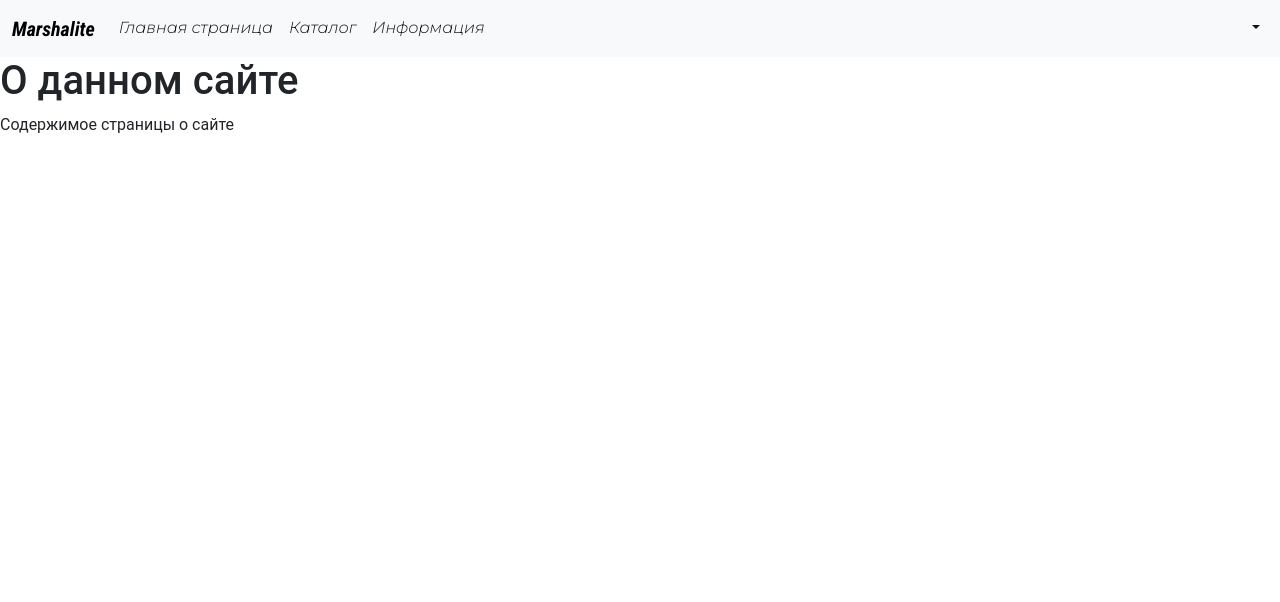
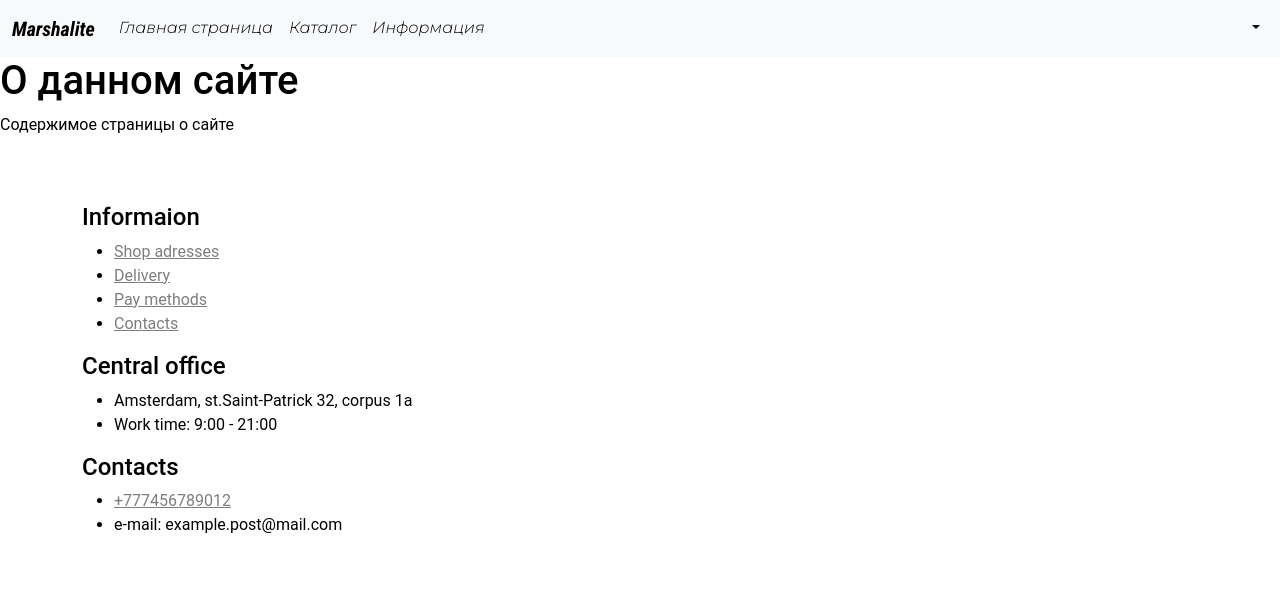
Before and after one commit to thrns666/Django-Marshallite-store, a Django app: page /about/ in a window 1280 px wide. Shown: the top 602 px of the page. Run offline with Django 4.2, Linux system fonts and the light colour scheme.

Commit message:
footer changes...%50(without bootstrap web)

```diff
--- a/thrns666/mainsite/static/mainsite/css/style.css
+++ b/thrns666/mainsite/static/mainsite/css/style.css
@@ -13,7 +13,7 @@ body {
     font-family: 'Roboto', sans-serif;
     font-size: 16px;
     font-weight: 400;
-    color: #fff
+    color: #000000;
     background-color: #fff;
     min-width: 320px;
 }
@@ -29,18 +29,18 @@ section {
 
 
 a {
-    color: #fff;
+    color: #7e7e7e;
 }
 
 a:hover {
-    color: #fff;
+    color: #000000;
 }
 
 
 /* Header*/
 
 .navbar-expand-lg .navbar-nav .nav-link {
-    color: #111;
+    color: #000000;
     font-weight: 500;
     /*text-transform: uppercase;*/
 }
@@ -61,3 +61,16 @@ a:hover {
 .top-menu li a:hover::after{
     transform: scale(1);
 }
+
+.footer {
+    color: #343434;
+    text-transform: uppercase;
+    font-size: 16px;
+    border-bottom: 1px solid #666;
+    padding-bottom: 3px;
+}
+
+.footer a {
+    text-decoration: none;
+    transition: all .3s;
+}
--- a/thrns666/mainsite/templates/mainsite/base.html
+++ b/thrns666/mainsite/templates/mainsite/base.html
@@ -57,5 +57,43 @@
 {% block content%}
 {% endblock content %}
 
+{% block footer %}
+<footer>
+    <section>
+        <div class="container">
+            <div class="row">
+                <div class=".col-md-3.col-6">
+                    <h4>Informaion</h4>
+                    <ul class="list-unstyle">
+                        <li><a href="#" > Shop adresses</a></li>
+                        <li><a href="#" > Delivery</a></li>
+                        <li><a href="#" > Pay methods</a></li>
+                        <li><a href="#" > Contacts</a></li>
+                    </ul>
+                </div>
+
+                <div class=".col-md-3.col-6">
+                    <h4>Central office</h4>
+                    <ul class="list-unstyle">
+                        <li>Amsterdam, st.Saint-Patrick 32, corpus 1a</li>
+                        <li>Work time: 9:00 - 21:00</li>
+                    </ul>
+                </div>
+
+                <div class=".col-md-3.col-6">
+                    <h4>Contacts</h4>
+                    <ul class="list-unstyle">
+                        <li><a href="tel:777456789012">+777456789012</a></li>
+                        <li>e-mail: example.post@mail.com</li>
+                    </ul>
+                </div>
+
+            </div>
+        </div>
+    </section>
+</footer>
+{% endblock footer %}
+
+
 </body>
 </html>
```
